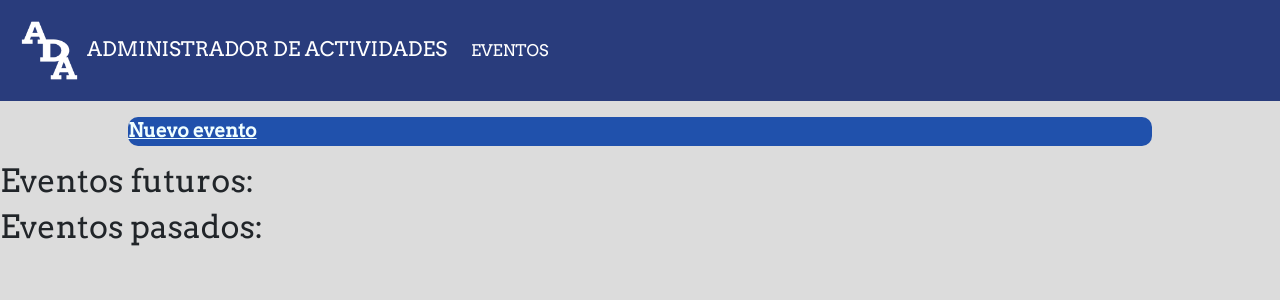
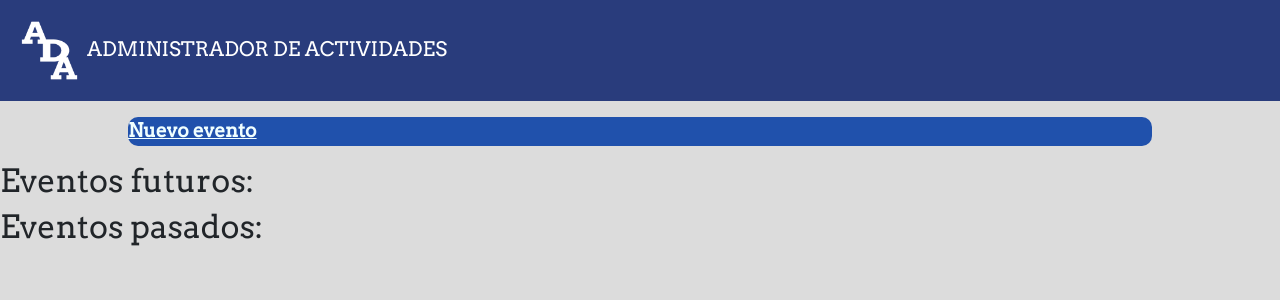
Before and after one commit to liamsemicolon/proyecto-integrador-2023, a PHP site: page /main.php in a window 1280 px wide. Shown: the top 300 px of the page. Run offline with PHP 8.4, Linux system fonts and the light colour scheme; data that the repository does not hold is empty; some libraries are stand-ins or nearby versions.

Commit message:
main.php actualizado
solo saque una lista que estaba ahi haciendo nada

```diff
--- a/ada/main.php
+++ b/ada/main.php
@@ -19,11 +19,6 @@
                 <span class="navbar-toggler-icon"></span>
             </button>
             <div class="collapse navbar-collapse" id="navbarNav">
-                <ul class="navbar-nav">
-                    <li class="nav-item">
-                        <a class="nav-link active" aria-current="page" href="#portfolio">Eventos</a>
-                    </li>
-                </ul>
             </div>
         </div>
     </nav>
```
